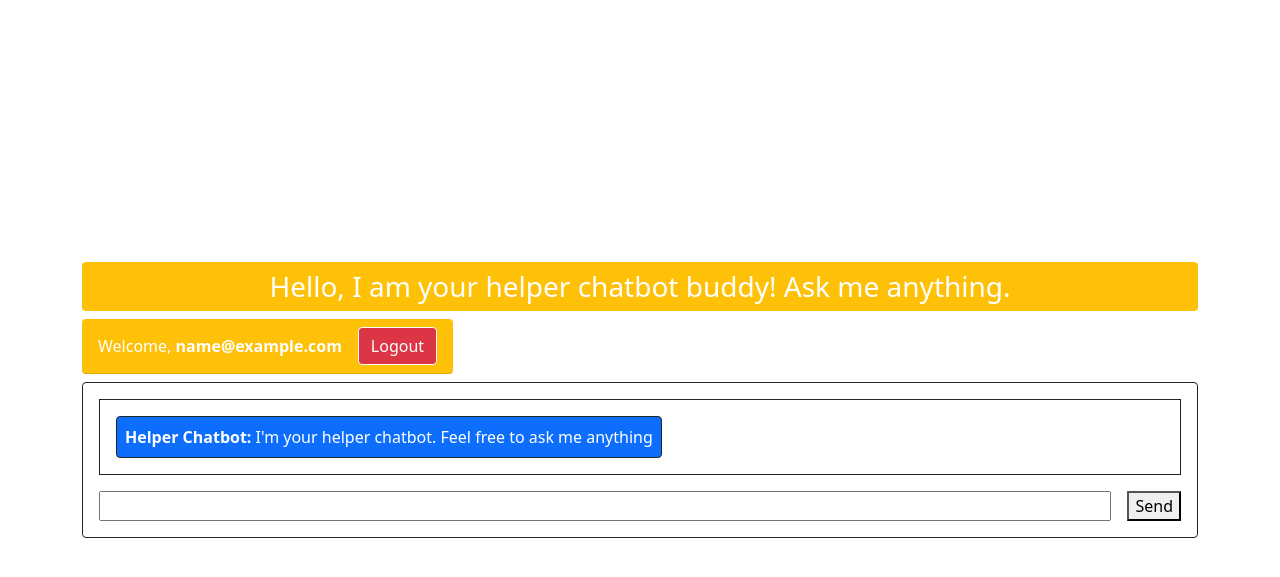
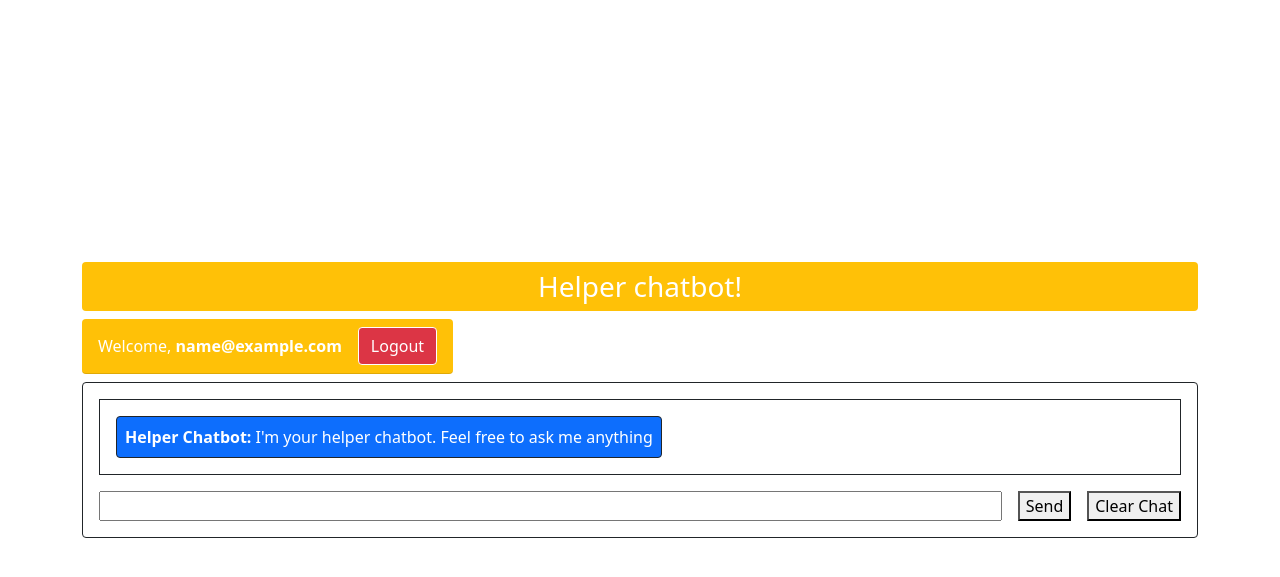
Before and after one commit to letsbuild-with-rajesh/helper-chatbot-sep2023, a Django app: page /chatbot/ in a window 1280 px wide. Shown: the top 577 px of the page. Run offline with Django 4.2, Linux system fonts and the light colour scheme; the visitor is signed in with stand-in values (Sample User, id 1); data that the repository does not hold is empty.

Commit message:
Commit-5 Added demo gif, readme, clear chat option

```diff
--- a/chatbot/urls.py
+++ b/chatbot/urls.py
@@ -6,4 +6,5 @@ urlpatterns = [
     path('signup/', views.signup),
     path('logout/', views.logout),
     path('chatbot/', views.chatbot, name="chatbot"),
+    path('clear_chat/', views.clear_chat),
 ]
--- a/chatbot/views.py
+++ b/chatbot/views.py
@@ -40,6 +40,15 @@ def chatbot(request):
     else:
         return redirect('/')
 
+def clear_chat(request):
+    if request.user.is_authenticated:
+        chats = Chat.objects.filter(user=request.user)
+        for chat in chats:
+            chat.delete()
+        return JsonResponse({'success': True})
+    else:
+        return redirect('/')
+
 def login(request):
     if request.method == 'POST':
         userid = request.POST['userid']
@@ -52,7 +61,10 @@ def login(request):
             error_message = 'Invalid credentials'
             return render(request, 'login.html', {'error_message': error_message})
     else:
-        return render(request, 'login.html')
+        if request.user.is_authenticated:
+            return redirect('chatbot')
+        else:
+            return render(request, 'login.html')
 
 def signup(request):
     if request.method == 'POST':
--- a/templates/chatbot.html
+++ b/templates/chatbot.html
@@ -4,7 +4,7 @@ Helper Chatbot
 {% endblock %}
 {% block body %}
 <div class="container h-100 d-flex gap-2 flex-column justify-content-center">
-	<h3 class="text-center bg-warning text-white mb-0 p-2 rounded">Hello, I am your helper chatbot buddy! Ask me anything.
+	<h3 class="text-center bg-warning text-white mb-0 p-2 rounded">Helper chatbot!
 	</h3>
 	{% comment %}
 	user name is saved to user.email in Django's auth model
@@ -36,10 +36,15 @@ Helper Chatbot
 			{% endif %}
 			{% endfor %}
 		</div>
-		<form class="d-flex gap-3" id="chatbot-form" method="post" action="/chatbot/">
-			<input class="w-100" type="text" id="chatbot-query" name="query" />
-			<button type="submit">Send</button>
-		</form>
+		<div class="d-flex gap-3">
+			<form class="d-flex w-100 gap-3" id="chatbot-form" method="post" action="/chatbot/">
+				<input class="w-100" type="text" id="chatbot-query" name="query" />
+				<button type="submit">Send</button>
+			</form>
+			<form method="post" id="clear-chat-form" action="/clear_chat/">
+				<button class="text-nowrap" type="submit">Clear Chat</button>
+			</form>
+		</div>
 	</div>
 </div>
 <script type="text/javascript">
@@ -53,7 +58,6 @@ Helper Chatbot
 	});
 
 	const chatbotForm = document.getElementById('chatbot-form');
-
 	chatbotForm.addEventListener('submit', (event) => {
 		event.preventDefault();
 
@@ -99,5 +103,24 @@ Helper Chatbot
 				aiResponse.scrollIntoView();
 			});
 	});
+
+	const clearChatForm = document.getElementById('clear-chat-form');
+	clearChatForm.addEventListener('submit', (event) => {
+		event.preventDefault();
+
+		fetch('/clear_chat/', {
+			method: 'POST',
+			headers: { 'Content-Type': 'application/x-www-form-urlencoded' },
+			body: new URLSearchParams({
+				'csrfmiddlewaretoken': document.querySelector('[name=csrfmiddlewaretoken]').value
+			})
+		})
+			.then(response => response.json())
+			.then(data => {
+				if (data.success) {
+					window.location.reload();
+				}
+			});
+	});
 </script>
 {% endblock %}
```
Also changed, not shown: README.md (added), demo.gif (added).
